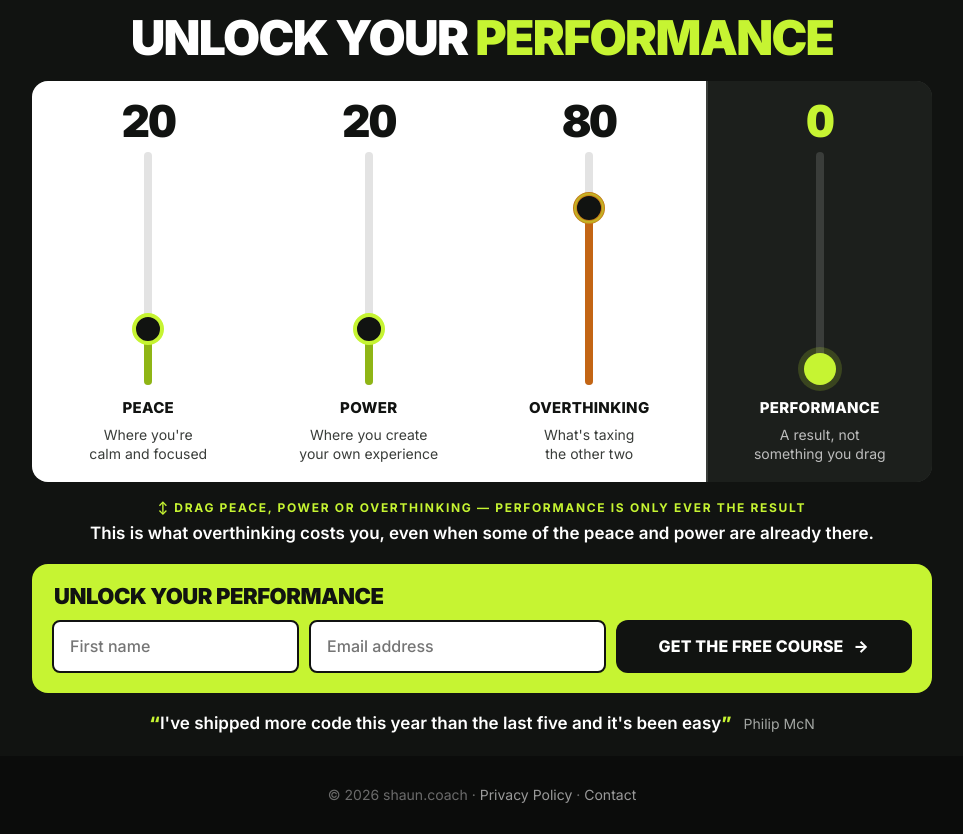
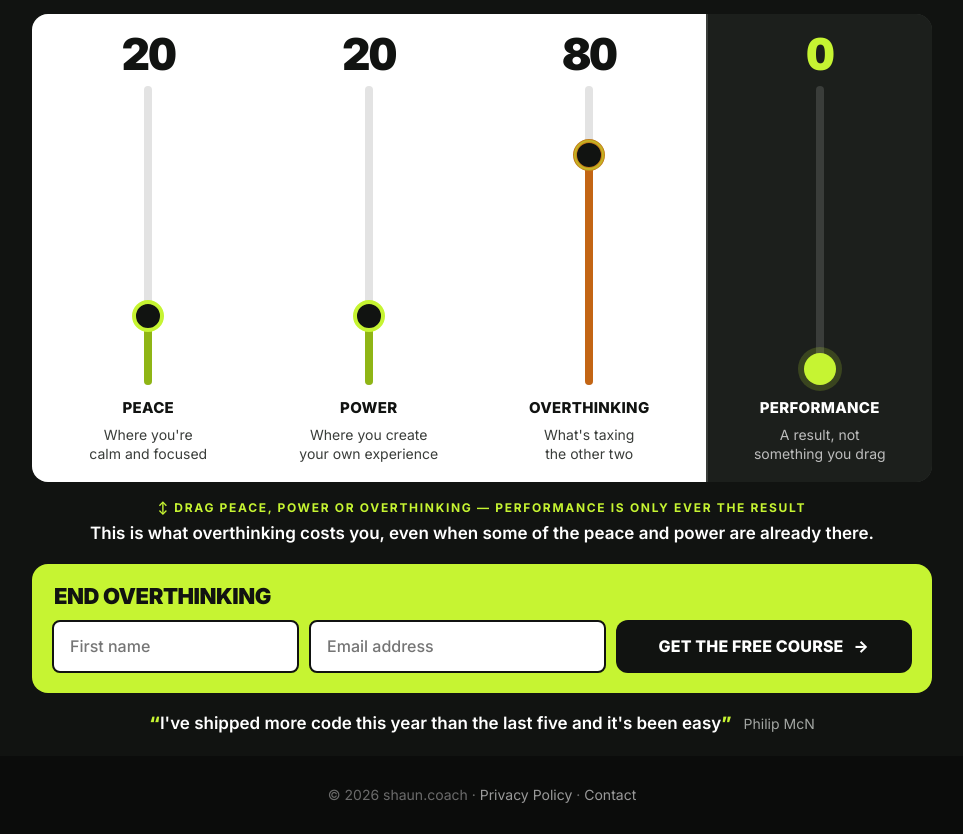
Before and after one commit to shaundotcoach/Salespage, a plain HTML site: page overthinking/index.html in a window 1280 px wide. Shown: the part 44-878 px from the top of the page, without its empty margins (158-1121 px from the left). Drawn offline with Linux system fonts and the light colour scheme.

Commit message:
end opverthinking

```diff
--- a/overthinking/index.html
+++ b/overthinking/index.html
@@ -164,8 +164,6 @@ figcaption{margin-top:6px;font-size:14px;color:var(--grey-400)}
     <div class="eyebrow">End Overthinking · Free mini-course</div>
   </header>
 
-  <h1>Unlock Your <span>Performance</span></h1>
-
   <section class="balance" aria-label="Where are you right now?">
     <div class="side light">
       <div class="meter">
@@ -211,7 +209,7 @@ figcaption{margin-top:6px;font-size:14px;color:var(--grey-400)}
   </div>
 
   <section class="signup" id="signup" aria-label="Get the free course">
-    <h2 class="form-title">Unlock Your Performance</h2>
+    <h2 class="form-title">End Overthinking</h2>
     <form id="form" action="https://app.kit.com/forms/9229059/subscriptions" method="post">
       <label class="sr-only" for="first_name">First name</label>
       <input id="first_name" name="first_name" placeholder="First name" autocomplete="given-name" required>
```
